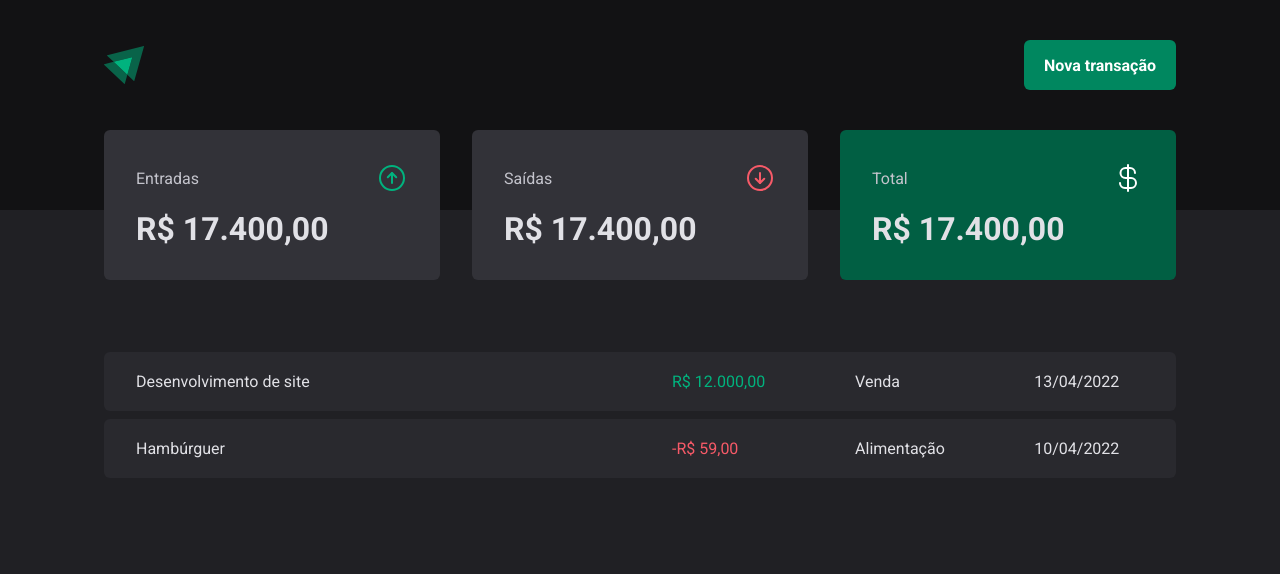
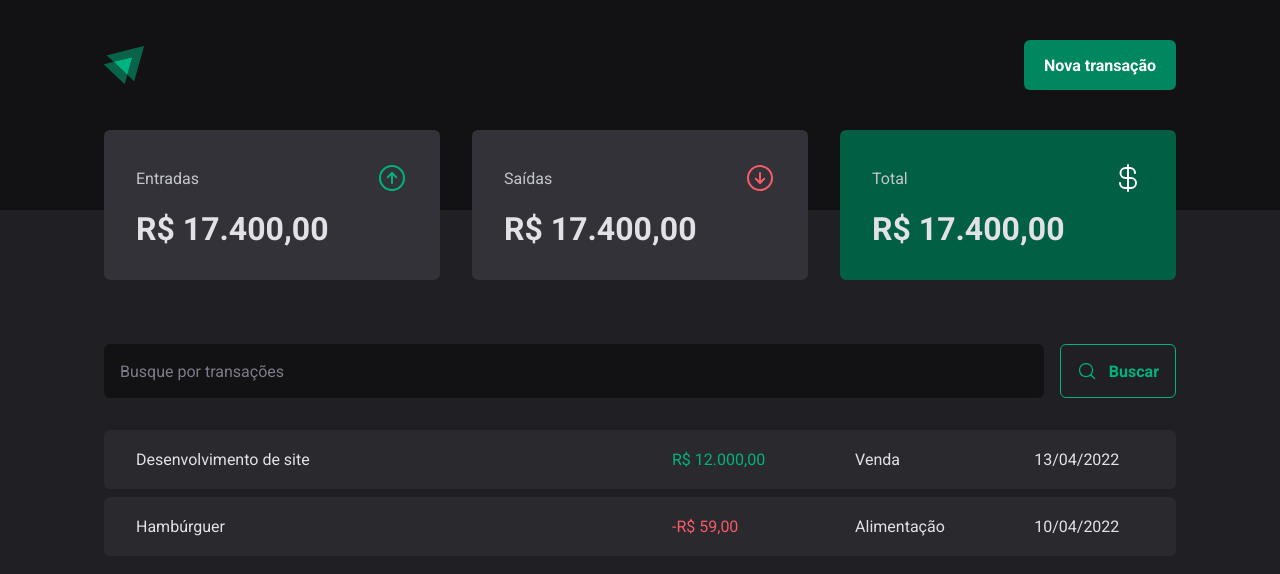
Before and after one commit to WalberCesar/dt-money, a React (Vite) app: page / in a window 1280 px wide. Shown: the top 574 px of the page. Built offline with nearby package versions, Linux system fonts and the light colour scheme.

Commit message:
component SearchForm

```diff
--- a/src/pages/transactions/index.tsx
+++ b/src/pages/transactions/index.tsx
@@ -1,5 +1,6 @@
 import { Header } from '../../components/Header'
 import { Summary } from '../../components/Summary'
+import { SearchForm } from './components/SearchForm'
 import {
   TransactionsContainer,
   TransactionsTable,
@@ -13,6 +14,7 @@ export function Transactions() {
       <Summary />
 
       <TransactionsContainer>
+        <SearchForm />
         <TransactionsTable>
           <tbody>
             <tr>
--- a/src/pages/transactions/styles.ts
+++ b/src/pages/transactions/styles.ts
@@ -11,7 +11,7 @@ export const TransactionsTable = styled.table`
   width: 100%;
   border-collapse: separate;
   border-spacing: 0 0.5rem;
-  /* margin-top: 1.5rem; */
+  margin-top: 1.5rem;
   td {
     padding: 1.25rem 2rem;
     background: ${(props) => props.theme['gray-700']};
```
